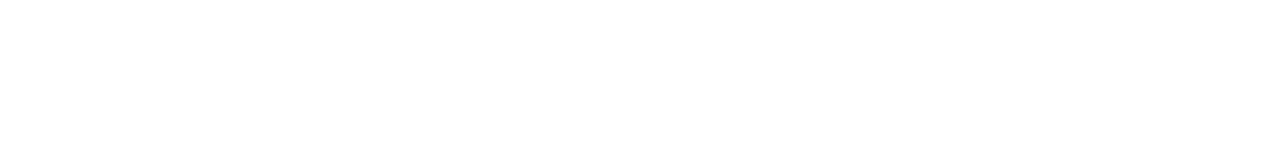
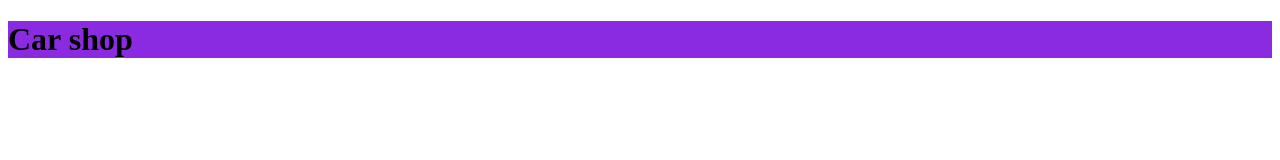
Before and after one commit to Charles-La-Gratte/test, a plain HTML site: page index.html in a window 1280 px wide. Drawn offline with Linux system fonts and the light colour scheme.

Commit message:
modification du backgroundColor

```diff
--- a/index.html
+++ b/index.html
@@ -3,7 +3,9 @@
   <head>
     <meta http-equiv="X-UA-Compatible" content="IE=edge" />
     <meta name="viewport" content="width=device-width, initial-scale=1.0" />
-    <title>Document</title>
+    <title>charles</title>
   </head>
-  <body></body>
+  <body>
+    <h1 style="background-color: blueviolet">Car shop</h1>
+  </body>
 </html>
```
Also changed, not shown: 1 other file.
